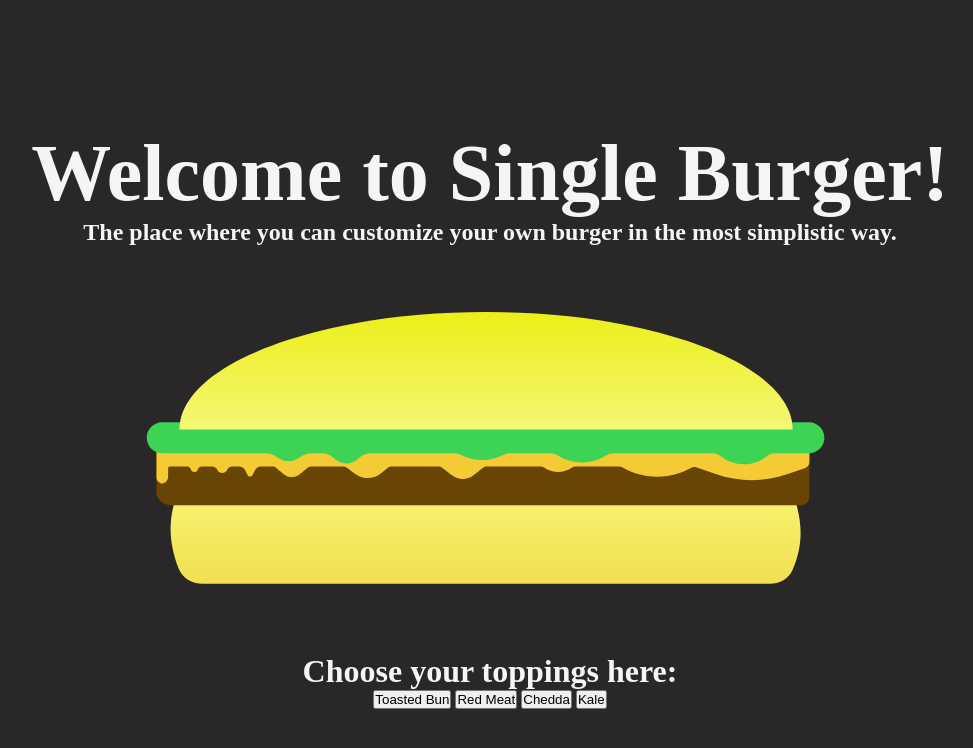
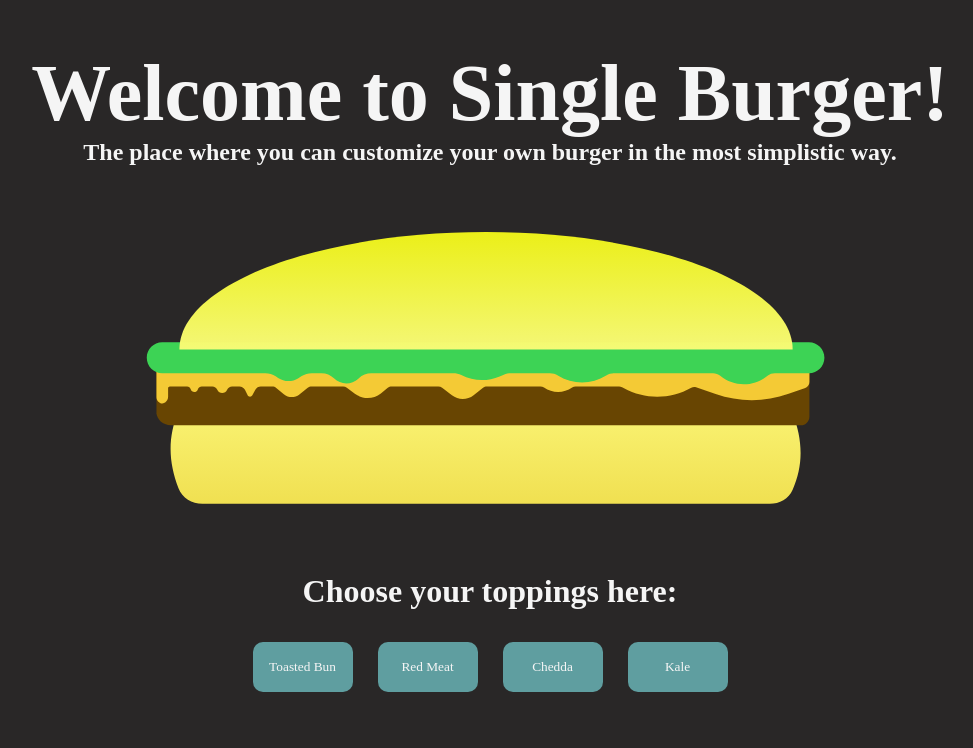
Before and after one commit to nottohave/customize_burger_svg, a plain HTML site: page index.html in a window 1280 px wide. Shown: the whole page, without its empty margins (150-1123 px from the left). Drawn offline with Linux system fonts and the light colour scheme.

Commit message:
update buttons

```diff
--- a/style.css
+++ b/style.css
@@ -5,6 +5,10 @@
 }
 
 /* import fonts */
+@font-face {
+    font-family: "Roboto Mono";
+    src: url('https://fonts.googleapis.com/css2?family=Roboto+Mono:wght@300&display=swap');
+}
 
 /* body */
 body {
@@ -14,7 +18,7 @@ body {
     justify-content: center;
     align-items: center;
     text-align: center;
-    padding-top: 8rem;
+    padding: 3rem 0rem;
 }
 
 /* typography */
@@ -32,7 +36,31 @@ h1 {
 h3 {
     font-size: 2rem;
 }
-/* header */
+
+/* topping groups */
+.topping_group {
+    padding-top: 2rem;
+    width: 500px;
+    display: flex;
+    justify-content: space-evenly;
+}
+
+button {
+    height: 50px;
+    width: 100px;
+    border: none;
+    border-radius: 10px;
+    padding: 5px;
+    background-color: cadetblue;
+    color: whitesmoke;
+    font-family: "Roboto Mono";
+}
+
+button:hover {
+    background-color: wheat;
+    color: black;
+    font-size: 1rem;
+}
 
 /* toppings */
 .topBun.toasted,
```
